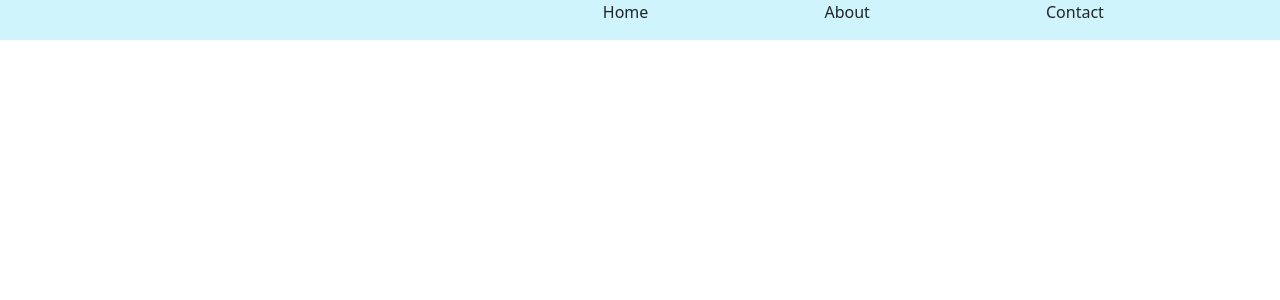
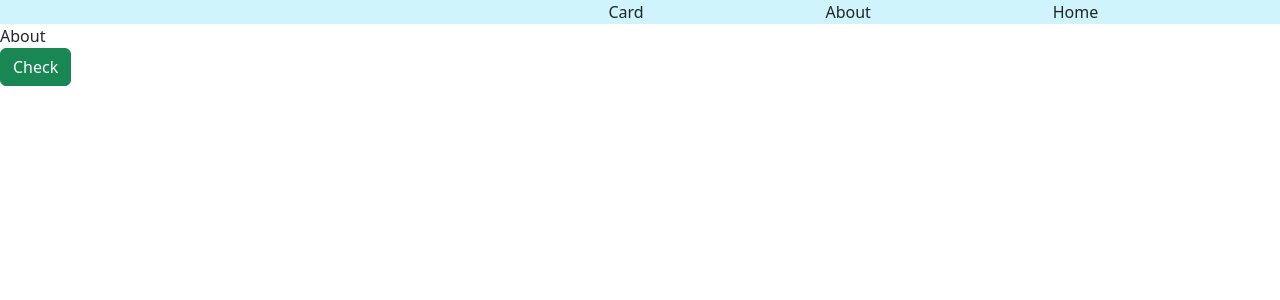
Before and after one commit to OmkarMore01/FSJDbatch, a React (Vite) app: page /about in a window 1280 px wide. Shown: the top 300 px of the page. Built offline with nearby package versions, Linux system fonts and the light colour scheme.

Commit message:
fikle changes

```diff
--- a/package.json
+++ b/package.json
@@ -11,7 +11,8 @@
   },
   "dependencies": {
     "react": "^19.1.0",
-    "react-dom": "^19.1.0"
+    "react-dom": "^19.1.0",
+    "react-router-dom": "^7.7.0"
   },
   "devDependencies": {
     "@eslint/js": "^9.30.1",
--- a/src/App.jsx
+++ b/src/App.jsx
@@ -2,6 +2,9 @@ import React, { createContext, useContext } from 'react'
 import Nav from './components/Nav'
 import Home from './components/Home'
 import Userform from './components/Userform'
+import { Route, Routes } from 'react-router-dom'
+import Card from './components/Card'
+import About from './components/About'
 
 //useContext hook
 /*
@@ -18,11 +21,16 @@ function App()
 {
   return (
     <div>
-  {/* <userData.Provider value="teknowell">
-      <Show/>
-    </userData.Provider> */}
     <Nav/>
-    <Home/>
+  <Routes>
+    <Route path='/' element={<Userform/>} />
+    <Route path='/card' element={<Card/>} />
+    <Route path='/about' element={<About/>} />
+
+
+  </Routes>
+
+
     </div>
   )
 }
--- a/src/components/About.jsx
+++ b/src/components/About.jsx
@@ -1,8 +1,17 @@
-import React from 'react'
+import React, { useRef } from 'react'
 
 function About() {
+  const ipRef=useRef(null)
+  const handleChange=()=>
+  {
+    console.log(ipRef.current)
+    ipRef.current.style.backgroundColor="cyan"
+  }
   return (
-    <div>About</div>
+    <>
+    <div ref={ipRef}>About</div>
+    <button className='btn btn-success' onClick={handleChange}>Check </button>
+    </>
   )
 }
 
--- a/src/components/Nav.jsx
+++ b/src/components/Nav.jsx
@@ -1,14 +1,14 @@
 import React from 'react'
+import { Link } from 'react-router-dom'
 
 function Nav() {
   return (
     <div className='d-flex bg-info-subtle'>
     <div className='w-50'></div>
-    <nav className='d-flex w-100 justify-content-evenly'>
-        <p>Home</p>
-        <p>About</p>
-        <p>Contact</p>
-
+    <nav className='d-flex w-100  justify-content-evenly'>
+       <Link className='text-decoration-none text-dark' to='/card' >Card</Link>
+       <Link className='text-decoration-none text-dark' to='/about' >About</Link>
+      <Link className='text-decoration-none text-dark' to='/' >Home</Link>
     </nav>
 
     </div>
--- a/src/main.jsx
+++ b/src/main.jsx
@@ -1,9 +1,10 @@
 import { StrictMode } from 'react'
 import { createRoot } from 'react-dom/client'
 import App from './App.jsx'
+import { BrowserRouter } from 'react-router-dom'
 
 createRoot(document.getElementById('root')).render(
-  <StrictMode>
+  <BrowserRouter>
     <App />
-  </StrictMode>,
+  </BrowserRouter>,
 )
```
Also changed, not shown: 1 other file (tests, documents, lock files or other folders).
